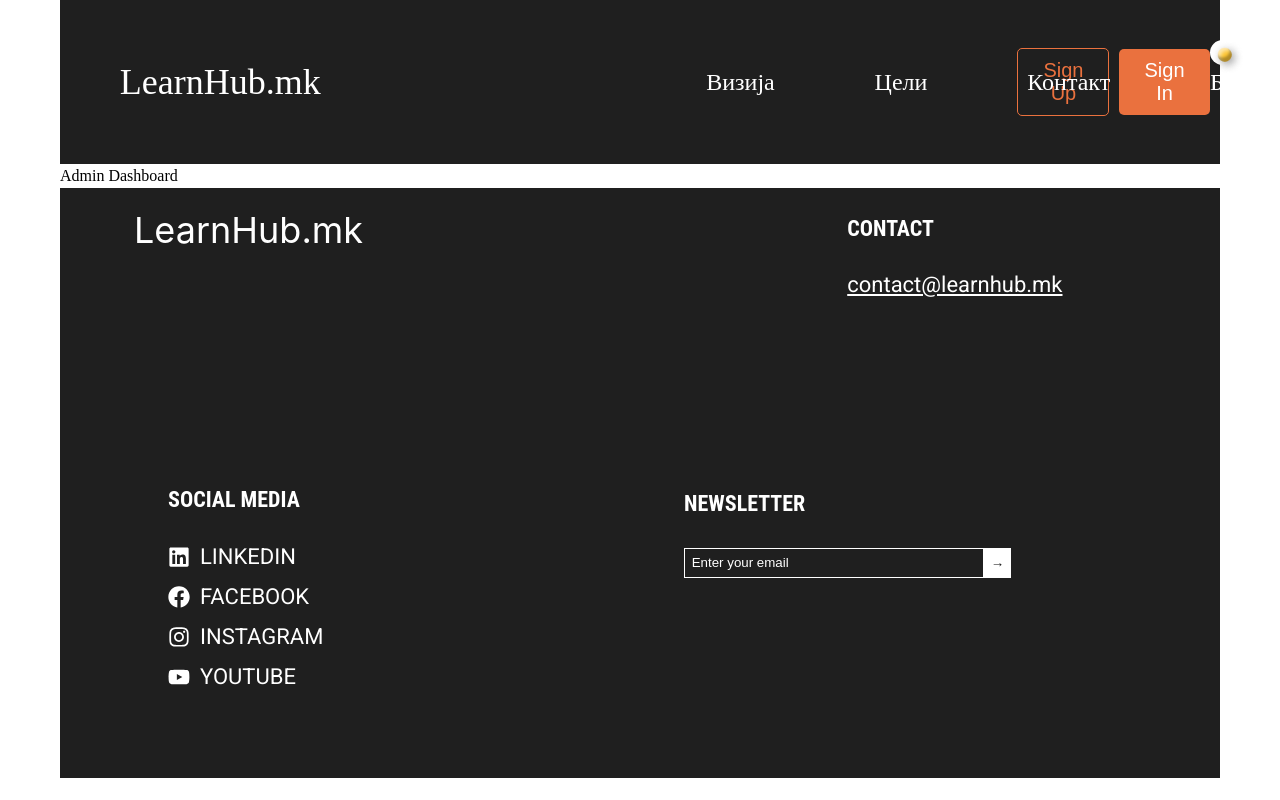
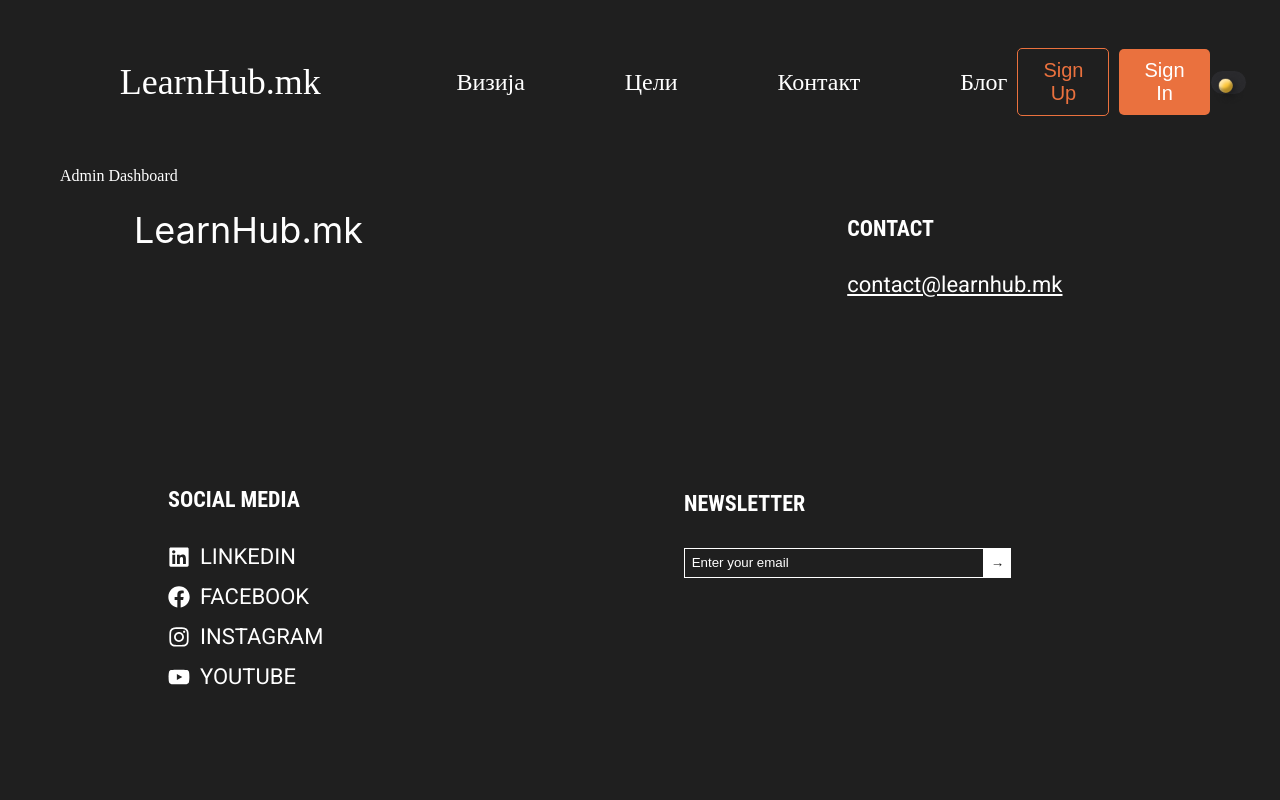
Before and after one commit to learnhubmk/app, a Next.js app: page /admin-dashboard in a window 1280 px wide. Built offline with nearby package versions, Linux system fonts and the light colour scheme.

Commit message:
style fix

```diff
--- a/app/layout.tsx
+++ b/app/layout.tsx
@@ -19,17 +19,17 @@ const RootLayout = ({
   // eslint-disable-next-line no-undef
   children: React.ReactNode;
 }>) => (
-  <ThemeProvider>
-    <html lang="en">
-      <body className={roboto.className}>
+  <html lang="en">
+    <body className={roboto.className}>
+      <ThemeProvider>
         <Navigation />
         <main>
           <Suspense fallback={<Loading />}>{children}</Suspense>
         </main>
         <Footer />
-      </body>
-    </html>
-  </ThemeProvider>
+      </ThemeProvider>
+    </body>
+  </html>
 );
 
 export const metadata: Metadata = {
--- a/components/context/ThemeContext.tsx
+++ b/components/context/ThemeContext.tsx
@@ -11,7 +11,7 @@ interface ThemeContextType {
 const ThemeContext = createContext<ThemeContextType | undefined>(undefined);
 
 export const ThemeProvider: React.FC<{ children: ReactNode }> = ({ children }) => {
-  const [theme, setTheme] = useState<'light' | 'dark'>('light');
+  const [theme, setTheme] = useState<'dark' | 'light'>('dark');
 
   const toggleTheme = () => {
     setTheme((prevTheme) => (prevTheme === 'light' ? 'dark' : 'light'));
--- a/components/reusable-components/navigation/Navigation.tsx
+++ b/components/reusable-components/navigation/Navigation.tsx
@@ -88,7 +88,9 @@ const Navigation = () => {
             </Link>
           </div>
         </div>
-        <div className={`${styles.BKG}  ${!isSun ? styles.BKGLight : styles.BKGDark}`}>
+        <div
+          className={`${styles.ThemeBackgroundSize} ${!isSun ? styles.ThemeDark && styles.ThemeBackgroundLight : styles.ThemeLight && styles.ThemeBackgroundDark}`}
+        >
           <div
             className={`${styles.animate} ${!isSun ? styles.moveRight : ''}`}
             onClick={handleClick}
--- a/components/reusable-components/navigation/navigation.module.scss
+++ b/components/reusable-components/navigation/navigation.module.scss
@@ -17,10 +17,10 @@
     }
   }
 }
-
+/*
 .navbar {
   background-color: var(--bg-color);
-}
+}*/
 
 .navigationLogo {
   color: var(--text-color);
@@ -36,18 +36,20 @@
   color: var(--text-color);
   position: relative;
   margin-left: 4.16em;
-  left: 10.41em;
+  //left: 10.41em;
 }
 
 .menuElementsNav {
   display: flex;
   list-style: none;
   padding: 10px;
+
 }
 
 .navContainer {
-  display: flex;
-  justify-content: space-between;
+ display: flex;
+justify-content: space-between;
+  align-items: center;
 }
 
 .leftContent {
@@ -61,7 +63,7 @@
 }
 
 .largeNavbar {
-  background-color: var(--bg-color);
+  //background-color: var(--bg-color);
   padding: 40px;
 }
 
@@ -91,7 +93,7 @@
 
   .menuElements {
     margin-left: 4.16em;
-    left: 10.41em;
+   // left: 10.41em;
   }
 }
 
@@ -106,7 +108,7 @@
 
   .menuElements {
     margin-left: 4.16em;
-    left: 10.41em;
+   // left: 10.41em;
   }
 }
 
@@ -121,7 +123,7 @@
 
   .menuElements {
     margin-left: 4.16em;
-    left: 10.41em;
+   // left: 10.41em;
   }
 }
 .animate {
@@ -133,15 +135,23 @@
 .moveRight {
   transform: translateX(20px);
 }
-.BKG{
+
+.ThemeBackgroundSize{
   width: 40px;
   height:25px;
   border-radius: 100px;
+  border: 1px solid var(--bg-color);
 }
-.BKGLight{    background-color: var(--bg-color);
-
+.ThemeBackgroundDark{
+  background-color: #2a2a2d;}
+  .ThemeBackgroundLight{
+  background-color: #FFFF;
+  }
+.ThemeLight{
+  background-color: var(--bg-color);
+color:var(--text-color);
 }
-.BKGDark{
+.ThemeDark{
 background-color: #FFFF;
-
+color:var(--bg-color) ;
 }
```
